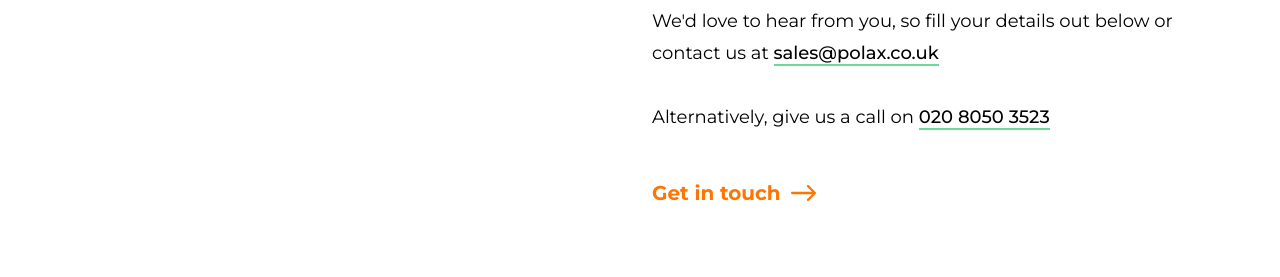
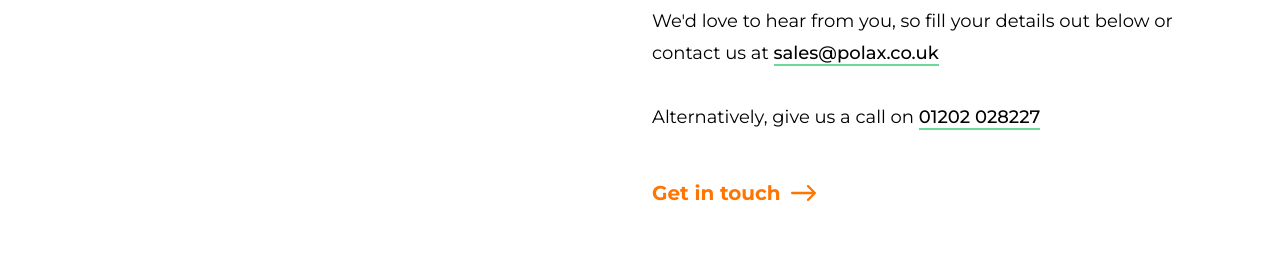
Before and after one commit to Polax-Digital/polax-jekyll, a Jekyll site: the page built from contact.md, in a window 1280 px wide. Shown: the part 496-773 px from the top of the page. Built offline with Jekyll 4.4.1, drawn with Linux system fonts in a browser that asks for light colours; some web fonts are replaced.

Commit message:
Change phone number & booking link

```diff
--- a/_includes/navbar.html
+++ b/_includes/navbar.html
@@ -32,7 +32,7 @@
                     </li>
                     {% endfor %}
                     <li>
-                        <a href="https://calendly.com/daniel-granger/30-min-free-consultation" target="_blank">
+                        <a href="https://app.hellobonsai.com/s/polax-digital/free-30-min" target="_blank">
                             <button class="form-submit">
                                 Free consultation
                             </button>
--- a/_layouts/contact.html
+++ b/_layouts/contact.html
@@ -45,8 +45,8 @@
                             >
                             <br /><br />
                             Alternatively, give us a call on
-                            <a href="tel:+442080503523" class="inline-link"
-                                >020 8050 3523</a
+                            <a href="tel:+441202028227" class="inline-link"
+                                >01202 028227</a
                             >
                         </p>
                         <a href="#form" id="contact-form-link">
--- a/_layouts/home.html
+++ b/_layouts/home.html
@@ -13,7 +13,7 @@
                         <h1 id="home-title">{{page.title}}</h1>
                         <p class="tagline">{{page.tagline}}</p>
                         <div class="work-with-us">
-                            <a href="https://calendly.com/daniel-granger/30-min-free-consultation" target="_blank">
+                            <a href="https://app.hellobonsai.com/s/polax-digital/free-30-min" target="_blank">
                                 <button class="form-submit" id="primary-cta">
                                     30-min free consultation
                                 </button>
```
